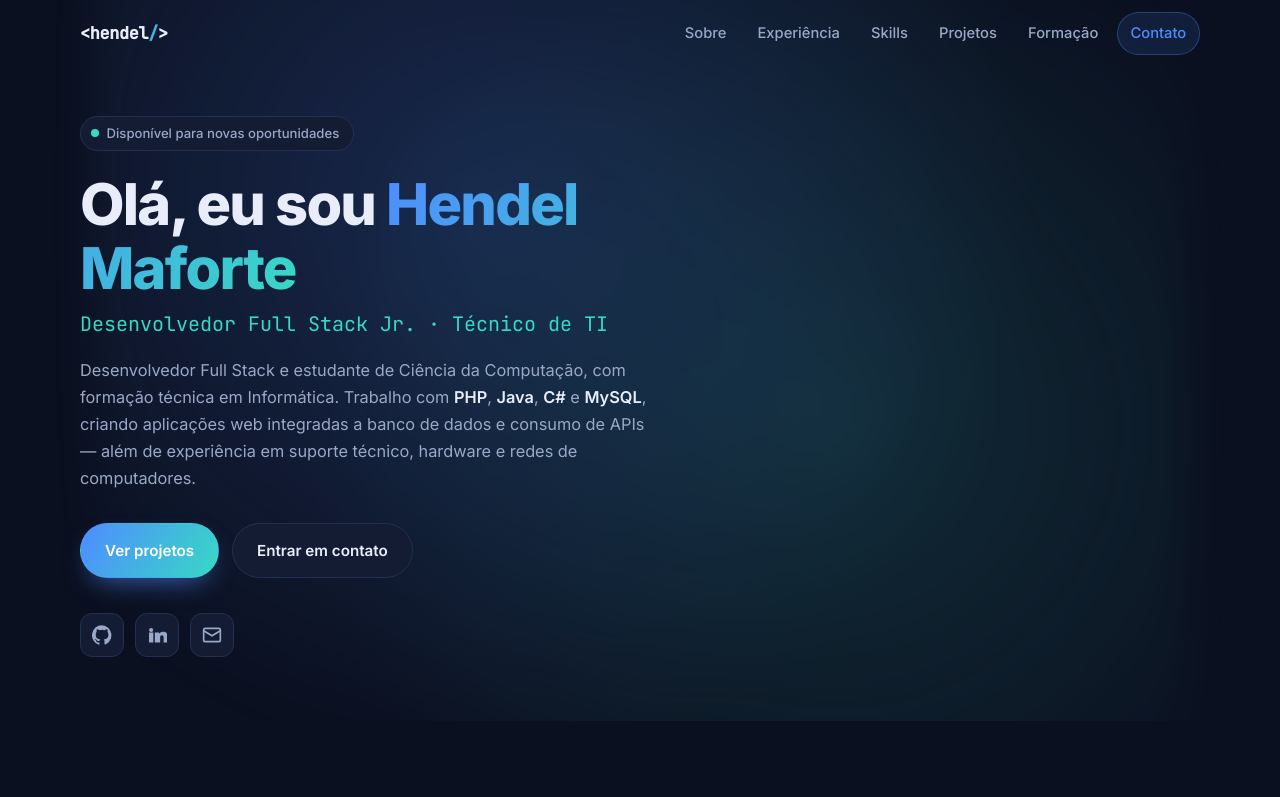
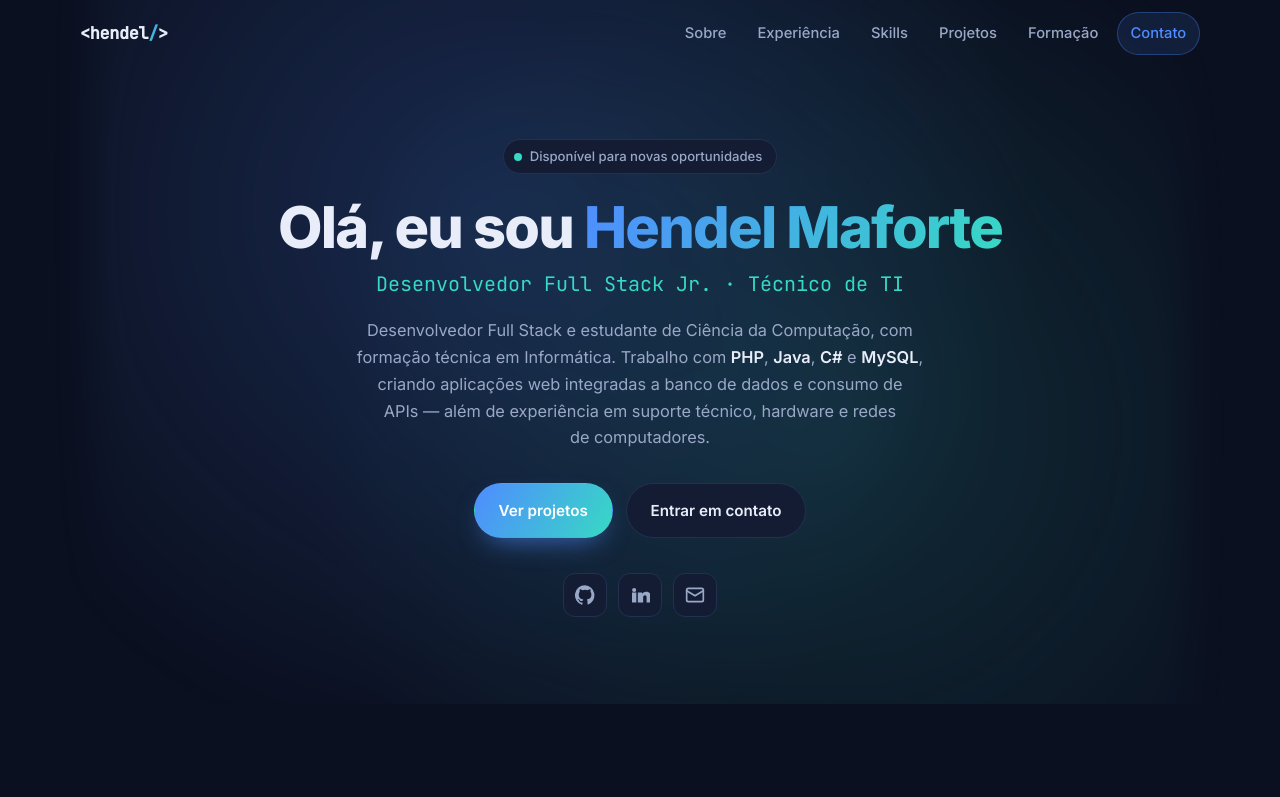
Before and after one commit to Hendel2/hendel.maforte, a plain HTML site: page index.html in a window 1280 px wide. Shown: the top 797 px of the page. Drawn offline with Linux system fonts and the light colour scheme.

Commit message:
Adiciona novo curso  e centraliza o hero

```diff
--- a/index.html
+++ b/index.html
@@ -351,6 +351,22 @@
 
             <div class="course">
               <div class="course__head">
+                <h4>Trilha JavaScript com foco em back-end</h4>
+                <span class="badge">Alura · 60h</span>
+              </div>
+              <ul class="course__list">
+                <li>JavaScript: utilizando tipos, variáveis e funções</li>
+                <li>JavaScript: conhecendo arrays</li>
+                <li>JavaScript: conhecendo objetos</li>
+                <li>JavaScript com Node.js: criando sua primeira biblioteca</li>
+                <li>JavaScript: programação Orientada a Objetos</li>
+                <li>JavaScript I: algoritmos de ordenação</li>
+                <li>Algoritmos com JavaScript II: aprofundando em algoritmos de ordenação e busca</li>
+              </ul>
+            </div>
+
+            <div class="course">
+              <div class="course__head">
                 <h4>Idiomas</h4>
                 <span class="badge">Inglês avançado · Português nativo</span>
               </div>
--- a/styles.css
+++ b/styles.css
@@ -233,7 +233,11 @@ code { font-family: var(--ff-mono); font-size: .9em; }
   z-index: 0;
 }
 .hero__inner { position: relative; z-index: 1; }
-.hero__text { max-width: 720px; }
+.hero__text {
+  max-width: 780px;
+  margin-inline: auto;
+  text-align: center;
+}
 
 .hero__eyebrow {
   display: inline-flex;
@@ -241,6 +245,7 @@ code { font-family: var(--ff-mono); font-size: .9em; }
   gap: .5rem;
   padding: .35rem .85rem .35rem .6rem;
   margin-bottom: 1.4rem;
+  text-align: left;
   border-radius: 999px;
   font-size: .82rem;
   font-weight: 500;
@@ -251,6 +256,7 @@ code { font-family: var(--ff-mono); font-size: .9em; }
 .dot { width: 8px; height: 8px; border-radius: 50%; background: var(--accent-2); }
 
 .hero__title {
+  text-wrap: balance;
   font-size: clamp(2.2rem, 5.2vw, 3.6rem);
   font-weight: 800;
   line-height: 1.1;
@@ -272,16 +278,24 @@ code { font-family: var(--ff-mono); font-size: .9em; }
 }
 
 .hero__desc {
-  max-width: 56ch;
+  max-width: 58ch;
+  margin-inline: auto;
   color: var(--text-dim);
   font-size: 1.02rem;
   margin-bottom: 2rem;
+  text-wrap: pretty;
 }
 .hero__desc strong { color: var(--text); font-weight: 600; }
 
-.hero__actions { display: flex; flex-wrap: wrap; gap: .8rem; margin-bottom: 2.2rem; }
+.hero__actions {
+  display: flex;
+  flex-wrap: wrap;
+  justify-content: center;
+  gap: .8rem;
+  margin-bottom: 2.2rem;
+}
 
-.hero__social { display: flex; gap: .7rem; }
+.hero__social { display: flex; justify-content: center; gap: .7rem; }
 .hero__social a {
   width: 44px; height: 44px;
   display: grid; place-items: center;
```
